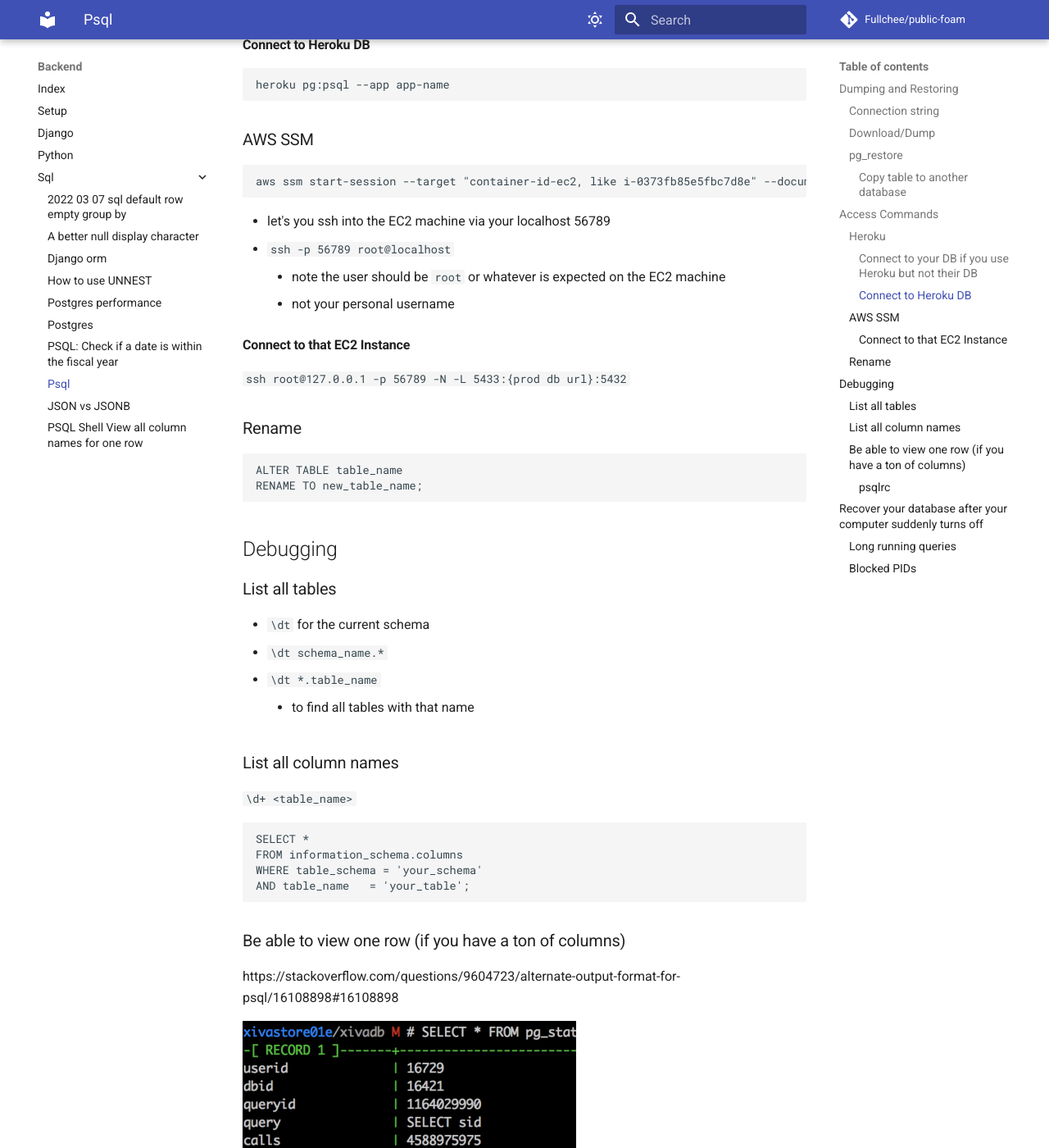
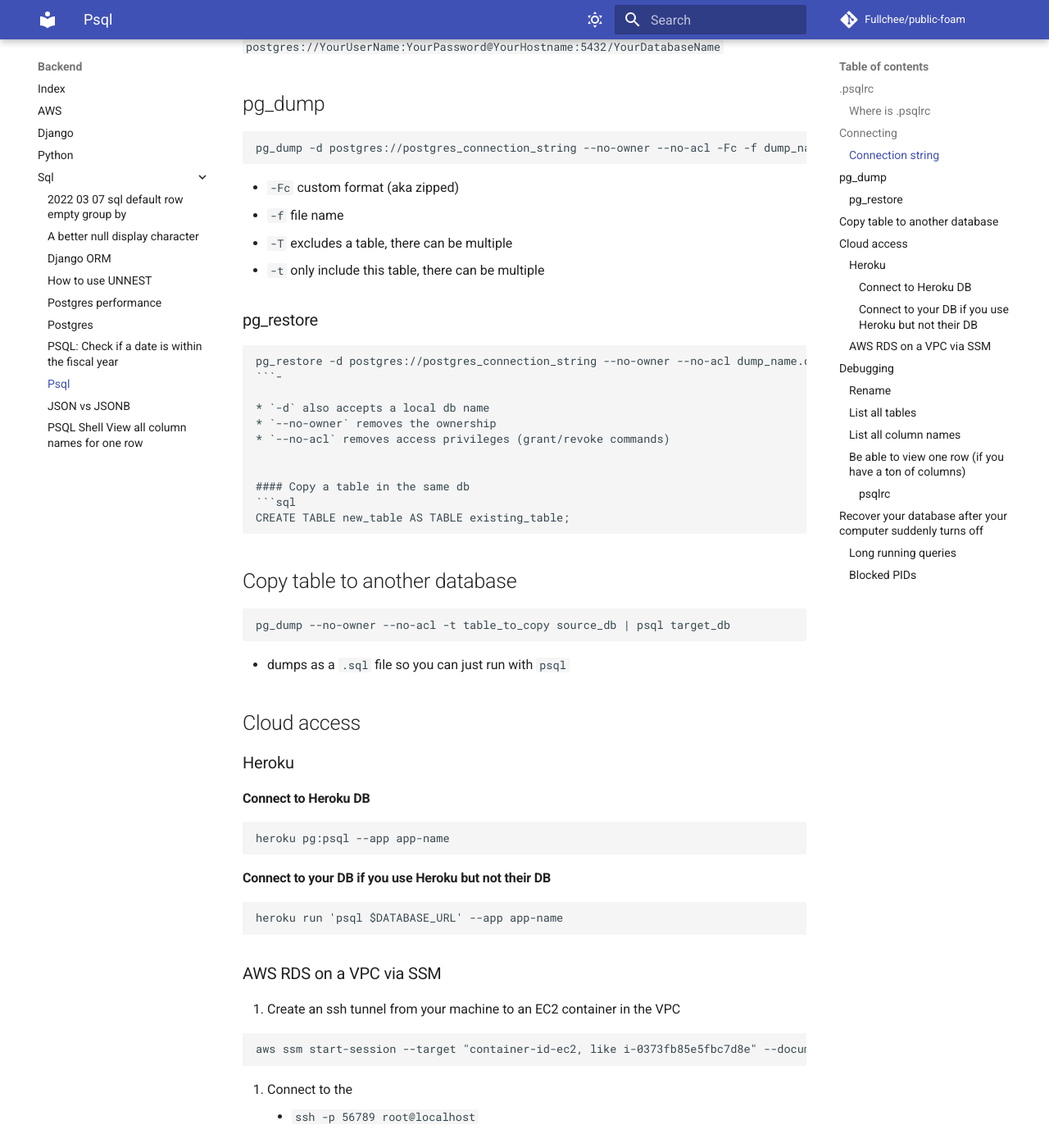
Before and after one commit to Fullchee/notes, an MkDocs documentation site: the page built from docs/backend/sql/psql.md, in a window 1280 px wide and 1400 px high, scrolled down 1251 px. Shown: the whole window at 82% size. Built offline with MkDocs 1.6.1 and Material for MkDocs 9.7.7, drawn with Linux system fonts in a browser that asks for light colours; comment, search, counter and statistics services are not loaded; some of the changed text lies outside the part shown.

Commit message:
Renaming

`````diff
--- a/docs/backend/sql/psql.md
+++ b/docs/backend/sql/psql.md
@@ -1,23 +1,43 @@
-https://gist.github.com/Kartones/dd3ff5ec5ea238d4c546
+[PSQL Cheat Sheet](https://gist.github.com/Kartones/dd3ff5ec5ea238d4c546)
 
-## Dumping and Restoring
+# PSQL Shell
+
+## `.psqlrc`
+
+[My `.psqlrc`](https://github.com/Fullchee/mac-dotfiles/blob/master/.psqlrc)
+
+### Where is `.psqlrc`
+
+- Mac
+    - `~/.psqlrc`
+- Windows
+
+    - `%APPDATA\postgres`
+
+- `\x auto`
+    - ![a580e45029c87021a93cc86cc9eba2bc.png](a580e45029c87021a93cc86cc9eba2bc.png)
+- `\pset null '∅'`
+
+## Connecting
 
 ### Connection string
+
 `postgres://YourUserName:YourPassword@YourHostname:5432/YourDatabaseName`
 
-### Download/Dump
+## pg_dump
 
 ```bash
 pg_dump -d postgres://postgres_connection_string --no-owner --no-acl -Fc -f dump_name.dump
 ```
 
-* `-Fc` custom format (aka zipped)
-* `-f` file name
-* `-T` excludes a table, there can be multiple
-* `-t` only include this table, there can be multiple
+- `-Fc` custom format (aka zipped)
+- `-f` file name
+- `-T` excludes a table, there can be multiple
+- `-t` only include this table, there can be multiple
 
 ### pg_restore
-```bash
+
+````bash
 pg_restore -d postgres://postgres_connection_string --no-owner --no-acl dump_name.dump
 ```-
 
@@ -29,22 +49,19 @@
 #### Copy a table in the same db
 ```sql
 CREATE TABLE new_table AS TABLE existing_table;
-```
+````
 
-#### Copy table to another database
+## Copy table to another database
+
 ```bash
 pg_dump --no-owner --no-acl -t table_to_copy source_db | psql target_db
 ```
-* dumps as a `.sql` file so you can just run with `psql`
 
-## Access Commands
+- dumps as a `.sql` file so you can just run with `psql`
+
+## Cloud access
 
 ### Heroku
-#### Connect to your DB if you use Heroku but not their DB
-
-```bash
-heroku run 'psql $DATABASE_URL' --app app-name
-```
 
 #### Connect to Heroku DB
 
@@ -52,37 +69,48 @@
 heroku pg:psql --app app-name
 ```
 
-### AWS SSM
+#### Connect to your DB if you use Heroku but not their DB
+
+```bash
+heroku run 'psql $DATABASE_URL' --app app-name
+```
+
+### AWS RDS on a VPC via SSM
+
+1. Create an ssh tunnel from your machine to an EC2 container in the VPC
 
 ```bash
 aws ssm start-session --target "container-id-ec2, like i-0373fb85e5fbc7d8e" --document-name AWS-StartPortForwardingSession --parameters '{"portNumber":["22"],"localPortNumber":["56789"]}'
 ```
-* let's you ssh into the EC2 machine via your localhost 56789
-* `ssh -p 56789 root@localhost`
-    * note the user should be `root` or whatever is expected on the EC2 machine
-    * not your personal username
-#### Connect to that EC2 Instance
+
+2. Connect to the
+   - `ssh -p 56789 root@localhost`
+
+- note the user should be `root` or whatever is expected on the EC2 machine
+- not your personal username
+
+3. `ssh root@127.0.0.1 -p 56789 -N -L 5433:{prod db url}:5432`
 
 
-`ssh root@127.0.0.1 -p 56789 -N -L 5433:{prod db url}:5432`
 
+## Debugging
 
 ### Rename
+
 ```sql
 ALTER TABLE table_name
 RENAME TO new_table_name;
 ```
 
-## Debugging
-
 ### List all tables
 
-* `\dt` for the current schema
-* `\dt schema_name.*`
-* `\dt *.table_name`
-    * to find all tables with that name
+- `\dt` for the current schema
+- `\dt schema_name.*`
+- `\dt *.table_name`
+  - to find all tables with that name
 
 ### List all column names
+
 `\d+ <table_name>`
 
 ```sql
@@ -96,30 +124,21 @@
 
 https://stackoverflow.com/questions/9604723/alternate-output-format-for-psql/16108898#16108898
 
-![a580e45029c87021a93cc86cc9eba2bc.png](a580e45029c87021a93cc86cc9eba2bc.png)
+#### `psqlrc`
 
-
-#### `psqlrc`
 In the files below, add this line
 `\x auto`
 
-* Mac
-    * `~/.psqlrc`
-* Windows
-    * `%APPDATA\postgres`
-    * https://stackoverflow.com/questions/64734341/where-is-the-psqlrc-file-on-windows
-
-
-
-
+- https://stackoverflow.com/questions/64734341/where-is-the-psqlrc-file-on-windows
 
 ## Recover your database after your computer suddenly turns off
-* Make sure there's no `postgres` processes
-    * `ps aux | ag postgres`
-* `rm -f /usr/local/var/postgres/postmaster.pid`
-* `brew services restart postgresql`
-* `/usr/local/opt/postgres/bin/createuser -s postgres`
-    * create the `postgres` user
+
+- Make sure there's no `postgres` processes
+  - `ps aux | ag postgres`
+- `rm -f /usr/local/var/postgres/postmaster.pid`
+- `brew services restart postgresql`
+- `/usr/local/opt/postgres/bin/createuser -s postgres`
+  - create the `postgres` user
 
 ### Long running queries
 
--- a/mkdocs.yml
+++ b/mkdocs.yml
@@ -14,7 +14,6 @@
 #   - Home: "../"
 #   - "User Guide": "user-guide.md"
 #   - "Bug Tracker": "/bugs/"
-
 
 # Build
 # https://www.mkdocs.org/user-guide/configuration/#build-directories
@@ -42,7 +41,6 @@
         icon: material/weather-night
         name: Switch to light mode
 
-
 # Preview Controls
 # https://www.mkdocs.org/user-guide/configuration/#preview-controls
 dev_addr: 127.0.0.1:5000
@@ -55,6 +53,7 @@
   - admonition
   - footnotes
   - meta
+  - mdx_truly_sane_lists
 
 plugins:
   - git-revision-date
`````
Also changed, not shown: docs/backend/aws.md (+4 -1 lines), docs/backend/sql/2022-03-23-psql-better-null-display-character.md (line endings or trailing spaces), docs/backend/sql/Django ORM.md (renamed from docs/backend/sql/django-orm.md), 2 other files.
